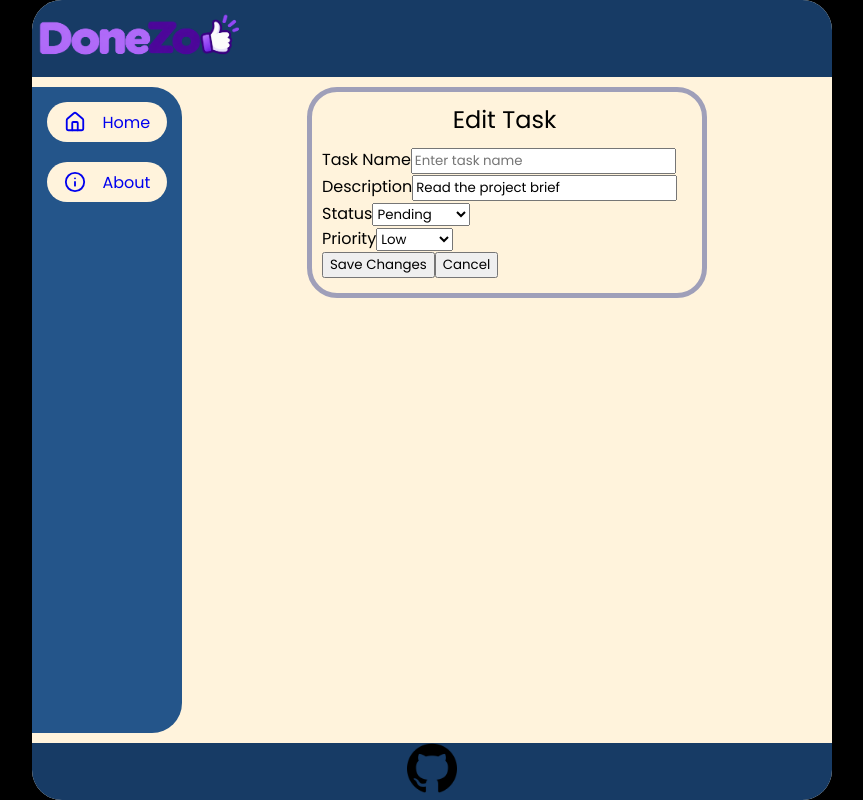
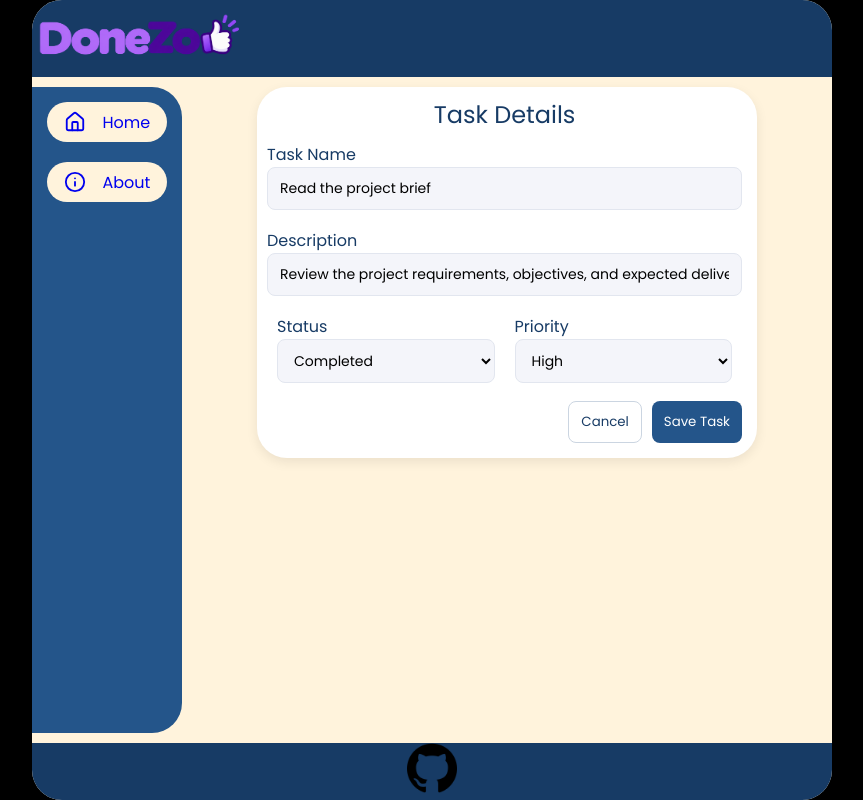
Before and after one commit to Mustafa-Assaf/DoneZo, a React (Vite) app: page /task-details/1 in a window 1280 px wide. Shown: the whole page, without its empty margins (208-1071 px from the left). Built offline with nearby package versions, Linux system fonts and the light colour scheme.

Commit message:
Update Task Details page. Add Description for each task.

```diff
--- a/src/App.css
+++ b/src/App.css
@@ -38,12 +38,12 @@ body {
 }
 
 #styleFooter {
-    width: 100%;
-    min-height: 50px;
-    background-color: #173B65;
-    border-radius: 0 0 30px 30px;
-    display: flex;
-    justify-content: center;
+  width: 100%;
+  min-height: 50px;
+  background-color: #173b65;
+  border-radius: 0 0 30px 30px;
+  display: flex;
+  justify-content: center;
 }
 
 #stylesLink {
@@ -67,16 +67,45 @@ body {
 }
 
 .listContainer {
-  border: rgb(159, 159, 185) solid 5px;
+  background-color: #ffffff;
+  /* border: rgb(159, 159, 185) solid 5px; */
   border-radius: 30px;
-  min-width: 250px;
-  max-width: 400px;
+  width: 100%;
+  max-width: 500px;
   margin: 10px auto;
   padding: 0 15px 15px 10px;
+  display: flex;
+  flex-direction: column;
+  box-shadow: 0 4px 12px rgba(0, 0, 0, 0.08);
 }
 .listContainer h2 {
   text-align: center;
   margin: 10px;
+  color: #173b65;
+}
+
+.listContainer form {
+  display: flex;
+  flex-direction: column;
+  gap: 18px;
+}
+
+.listContainer label {
+  color: #173b65;
+}
+
+.formContainer {
+  display: flex;
+  flex-direction: column;
+}
+
+.formContainer input {
+  background-color: #f4f5fa;
+  border: 1px solid #e2e6ef;
+  border-radius: 8px;
+  width: 100%;
+  padding: 10px 12px;
+  font-size: 14px;
 }
 
 .styleListItems {
@@ -108,7 +137,59 @@ body {
 }
 
 .styleListItems input {
-  accent-color: #A8DCC0;
+  accent-color: #a8dcc0;
+}
+
+.statusPriorityContainer {
+  display: flex;
+  justify-content: space-evenly;
+}
+.statusPriority {
+  display: flex;
+  flex-direction: column;
+  width: 100%;
+  margin: 0 10px 0px 10px;
+}
+
+.statusPriority select {
+  background-color: #f4f5fa;
+  border: 1px solid #e2e6ef;
+  border-radius: 8px;
+  width: 100%;
+  padding: 10px 12px;
+  font-size: 14px;
+}
+
+.taskDetailsButtons {
+  display: flex;
+  justify-content: flex-end;
+  gap: 10px;
+}
+
+.taskDetailsButtons button {
+  border-radius: 8px;
+  padding: 10px 12px;
+  border: none;
+  cursor: pointer;
+}
+
+#cancelBtn {
+  color: #173b65;
+  background-color: white;
+  border: solid 1px #cbd5e1;
+}
+
+#cancelBtn:hover {
+  background-color: #f4f5fa;
+}
+
+#saveBtn:hover {
+  background-color: #173b65;
+}
+
+#saveBtn {
+  background-color: #24558a;
+  color: white;
 }
 
 #aboutPage {
--- a/src/components/TaskDetails.jsx
+++ b/src/components/TaskDetails.jsx
@@ -1,74 +1,75 @@
 import { ChessKing } from "lucide-react";
-import {useParams, Link} from "react-router-dom";
+import { useParams, Link } from "react-router-dom";
 
-function TaskDetails({taskValue, setTaskValue}) {
-
-  const {taskId} = useParams ();
+function TaskDetails({ taskValue, setTaskValue }) {
+  const { taskId } = useParams();
   console.log(typeof taskId);
   console.log(taskValue.id);
 
-  const foundTask = taskValue.find ((task)=> task.id === taskId);
+  const foundTask = taskValue.find((task) => task.id === taskId);
   console.log(foundTask);
 
   //Create local state and onChange handlers to handle form input
 
   return (
-    <div className = "listContainer">
-    <h2>Edit Task</h2>
+    <div className="listContainer">
+      <h2>Task Details</h2>
 
       <form>
         {/* Task name */}
-            <div>
+        <div className="formContainer">
           <label title="task">Task Name</label>
           <input
             type="text"
             id="task"
             name="task"
+            value={foundTask.task}
             placeholder="Enter task name"
-
           />
         </div>
 
         {/* Description */}
-        <div>
+        <div className="formContainer">
           <label title="description">Description</label>
           <input
             id="description"
             name="description"
-            value={foundTask.task}
+            value={foundTask.description}
             placeholder="Add a description..."
           />
         </div>
-
+        <div className="statusPriorityContainer">
           {/* Status */}
-        <div>
+          <div className="statusPriority">
             <label title="status">Status</label>
-          <select id="status" name="status">
+            <select
+              id="status"
+              name="status"
+              value={foundTask.completed === true ? "completed" : "pending"}
+            >
               <option value="pending">Pending</option>
               <option value="completed">Completed</option>
             </select>
           </div>
 
           {/* Priority */}
-        <div>
+          <div className="statusPriority">
             <label title="priority">Priority</label>
-          <select id="priority" name="priority">
-            <option value="low">Low</option>
-            <option value="medium">Medium</option>
-            <option value="high">High</option>
+            <select id="priority" name="priority" value={foundTask.priority}>
+              <option value="Low">Low</option>
+              <option value="Medium">Medium</option>
+              <option value="High">High</option>
             </select>
+          </div>
         </div>
 
         <div className="taskDetailsButtons">
-          <button type="submit">Save Changes</button>
-
           <Link to="/">
-            <button type="button">Cancel</button>
+            <button id="cancelBtn" type="button">Cancel</button>
           </Link>
+          <button id="saveBtn" type="submit">Save Task</button>
         </div>
-
       </form>
-
     </div>
   );
 }
--- a/src/data/tasklist.json
+++ b/src/data/tasklist.json
@@ -3,42 +3,49 @@
   {
     "id": "1",
     "task": "Read the project brief",
+    "description": "Review the project requirements, objectives, and expected deliverables.",
     "completed": true,
     "priority": "High"
   },
   {
     "id": "2",
     "task": "Create a project repository",
+    "description": "Set up a GitHub repository to store and manage the project's code.",
     "completed": false,
     "priority": "Medium"
   },
   {
     "id": "3",
     "task": "Create React application using Vite",
+    "description": "Initialize a React application with Vite and configure the development environment.",
     "completed": false,
     "priority": "High"
   },
   {
     "id": "4",
     "task": "Finish Day 1 Development Tasks",
+    "description": "Complete the first day's coding activities and build the initial application structure.",
     "completed": false,
     "priority": "High"
   },
   {
     "id": "5",
     "task": "Finish Day 1 Research Tasks",
+    "description": "Research React concepts, project dependencies, and useful development resources.",
     "completed": false,
     "priority": "Low"
   },
   {
     "id": "6",
     "task": "Finish Day 2 Development Tasks",
+    "description": "Implement additional components, functionality, and styling for the application.",
     "completed": false,
     "priority": "High"
   },
   {
     "id": "7",
     "task": "Finish Day 2 Research Tasks",
+    "description": "Explore React state management, component communication, and best practices.",
     "completed": false,
     "priority": "Medium"
   }
```
Lines whose indentation alone changed are shown as unchanged.
